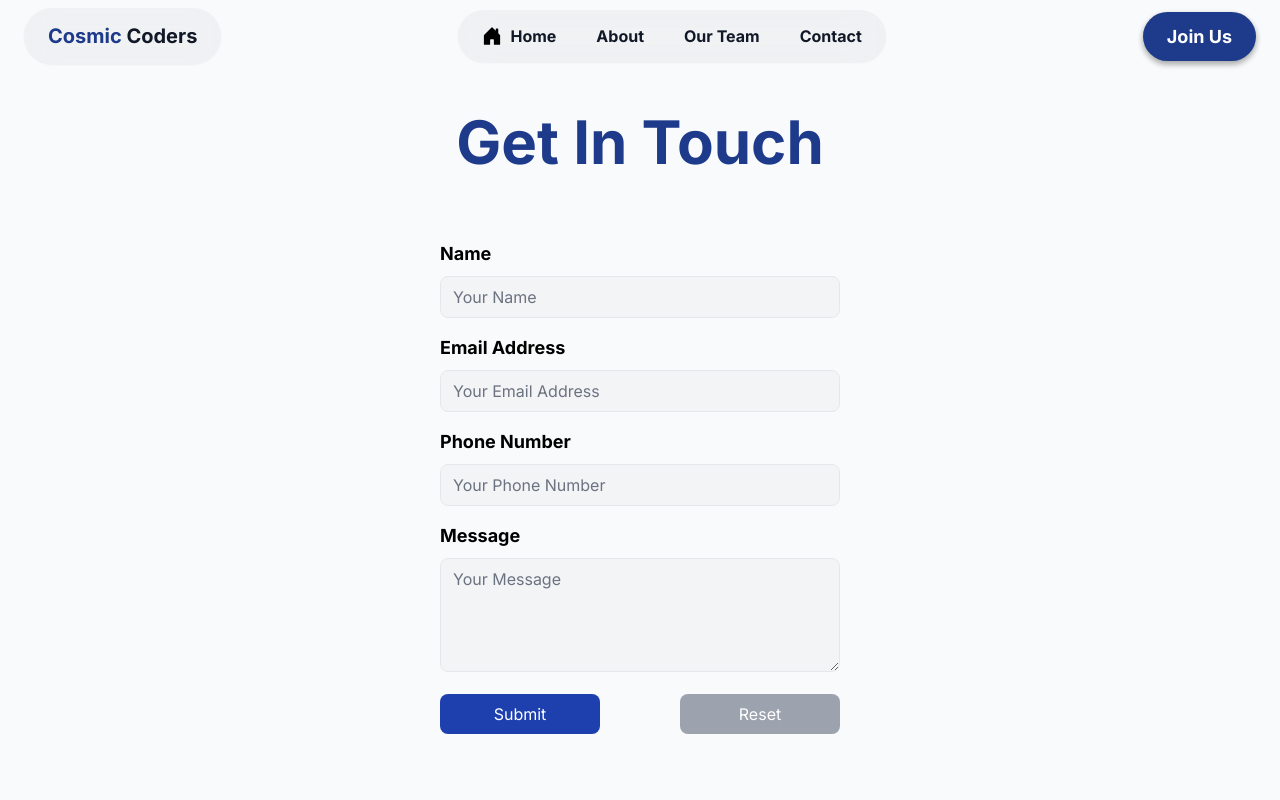
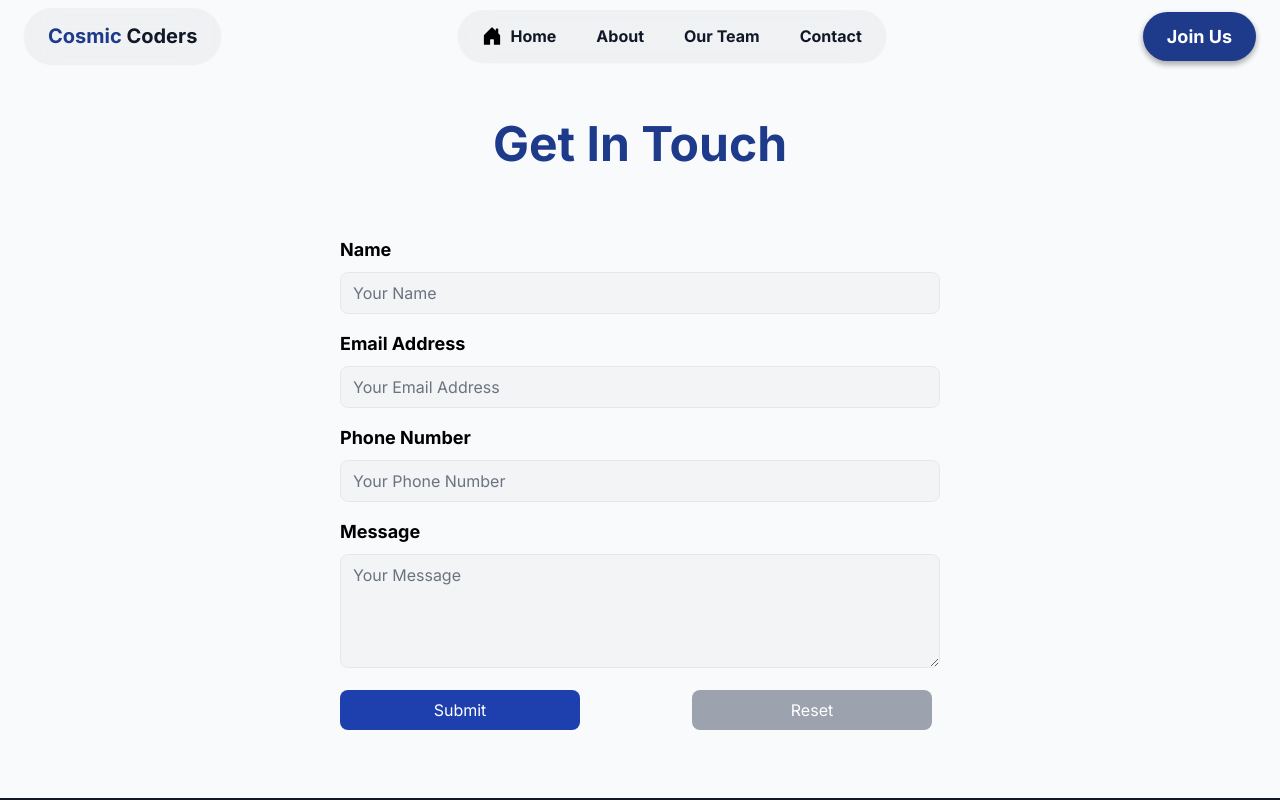
Before and after one commit to cosmiccodersofficial/CosmicCoders, a React (Create React App) app: page /contact in a window 1280 px wide. Shown: the top 800 px of the page. Built offline with nearby package versions, Linux system fonts and the light colour scheme; a web font is replaced by a local one.

Commit message:
Added some responsiveness to contact page

```diff
--- a/src/components/Contact/Contact.css
+++ b/src/components/Contact/Contact.css
@@ -32,3 +32,23 @@
     transform: translateY(0);
     }
 }
+
+@media (min-width: 768px) {
+    .contact-heading {
+      font-size: 3rem;
+      margin-top: 7.5rem;
+    }
+
+    .contact-form {
+      max-width: 600px;
+    }
+
+    .form-buttons {
+      flex-direction: row;
+    }
+
+    .form-buttons button {
+      margin-right: 0.5rem;
+      margin-bottom: 0;
+    }
+  }
--- a/src/components/Contact/Contact.js
+++ b/src/components/Contact/Contact.js
@@ -9,8 +9,8 @@ const Contact = () => {
   }, []);
   return (
     <div className="bg-gray-50 p-8 flex flex-col items-center contact-container">
-      <h2 className="text-6xl font-bold mb-6 mt-28 text-blue-900 contact-heading">Get In Touch</h2>
-      <form className="w-full contact-form">
+      <h2 className="text-5xl mt-28 mt-28 font-bold mb-6 text-blue-900 contact-heading">Get In Touch</h2>
+      <form className="w-full max-w-md contact-form">
         {/* Name Field */}
         <div className="mb-4">
           <label htmlFor="Name" className="block text-lg font-bold mb-2 text-start"> Name </label>
@@ -45,7 +45,7 @@ const Contact = () => {
         </div>
 
         {/* Submit and Reset Buttons */}
-        <div className="flex justify-between mb-12">
+        <div className="flex justify-between mb-12 form-buttons">
           <button type="submit"
             className="w-2/5 bg-blue-800 hover text-white px-4 py-2 rounded-lg hover:bg-blue-900 focus:outline-none focus:shadow-outline-blue active:bg-blue-800">
             Submit
--- a/src/components/Our Team/OurTeam.js
+++ b/src/components/Our Team/OurTeam.js
@@ -18,7 +18,7 @@ const OurTeam = () => {
     }, []);
     return (
         <div className="bg-gray-50 p-8">
-            <h2 className="text-6xl p-6 font-bold mb-6 mt-28 text-blue-900 contact-heading animate-fade">Our Team</h2>
+            <h2 className="text-5xl font-bold mb-6 mt-20 text-blue-900 contact-heading animate-fade">Our Team</h2>
             {/* First Row */}
             <div className="flex flex-col md:flex-row mb-4 mr-20 ml-20">
                 {/* First Column */}
```
